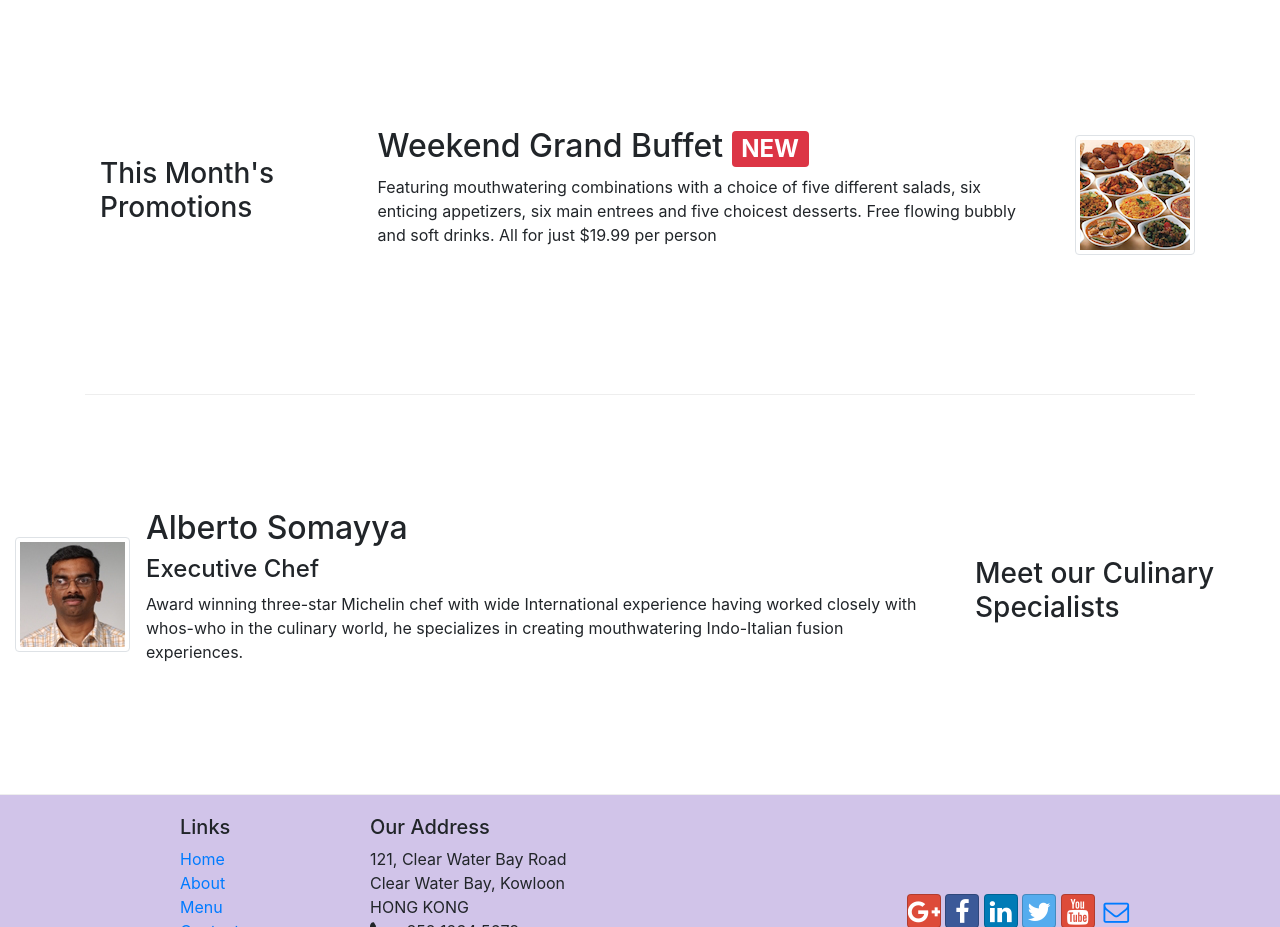
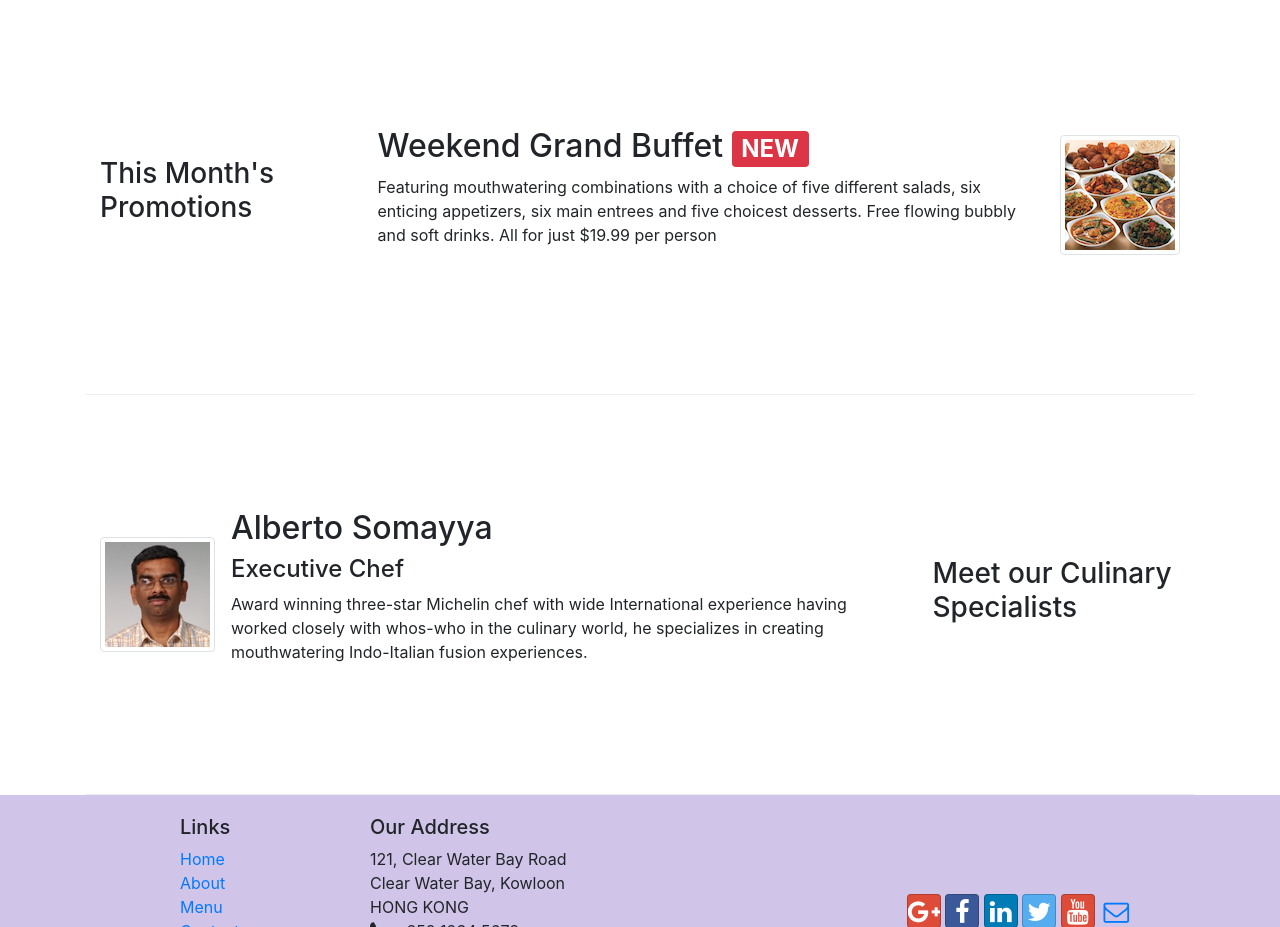
Before and after one commit to sumitjadhwani/BootstrapBasics, a website: page index.html in a window 1280 px wide. Shown: the part 1140-2067 px from the top of the page. Drawn offline with nearby package versions, Linux system fonts and the light colour scheme.

Commit message:
Fixed div prob in home page

```diff
--- a/index.html
+++ b/index.html
@@ -246,7 +246,7 @@
             </div>
             <div class="col col-sm col-md">
                 <div class="media">
-                    </div class="media-body">
+                    <div class="media-body">
                         <h2>Weekend Grand Buffet <span class="badge badge-danger">NEW</span></h2>
                         <p>Featuring mouthwatering combinations with a choice of five different salads, six enticing appetizers,
                             six main entrees and five choicest desserts. Free flowing bubbly and soft drinks. All for just
@@ -254,6 +254,7 @@
                     </div>
                     <img class="d-flex ml-3 img-thumbnail align-self-center"
                         src="img/buffet.png" alt="Buffet">
+                </div>
             </div>
         </div>
 
@@ -277,6 +278,8 @@
                 </div>
             </div>
         </div>
+
+
     </div>
 
     <footer class="footer">
```
